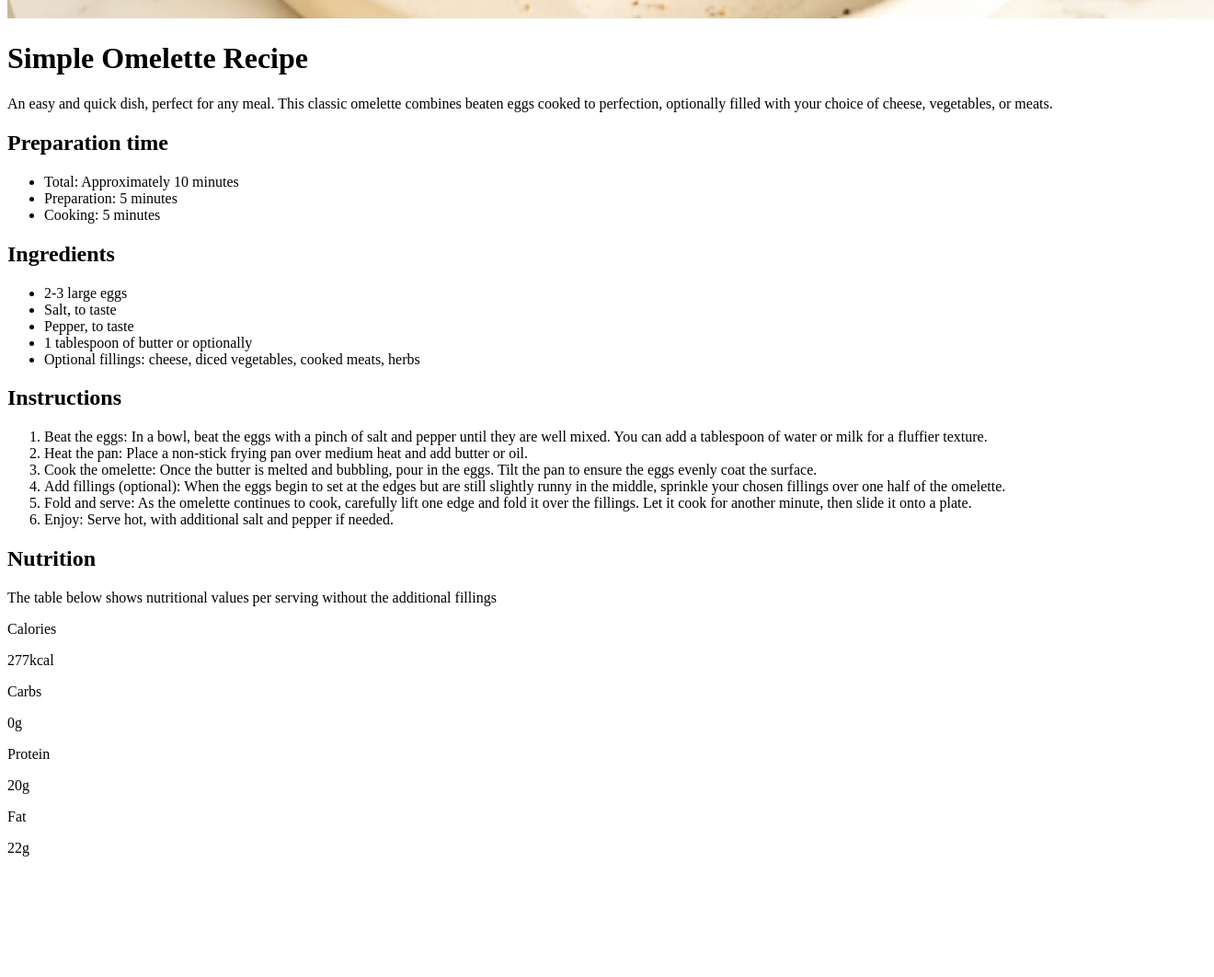
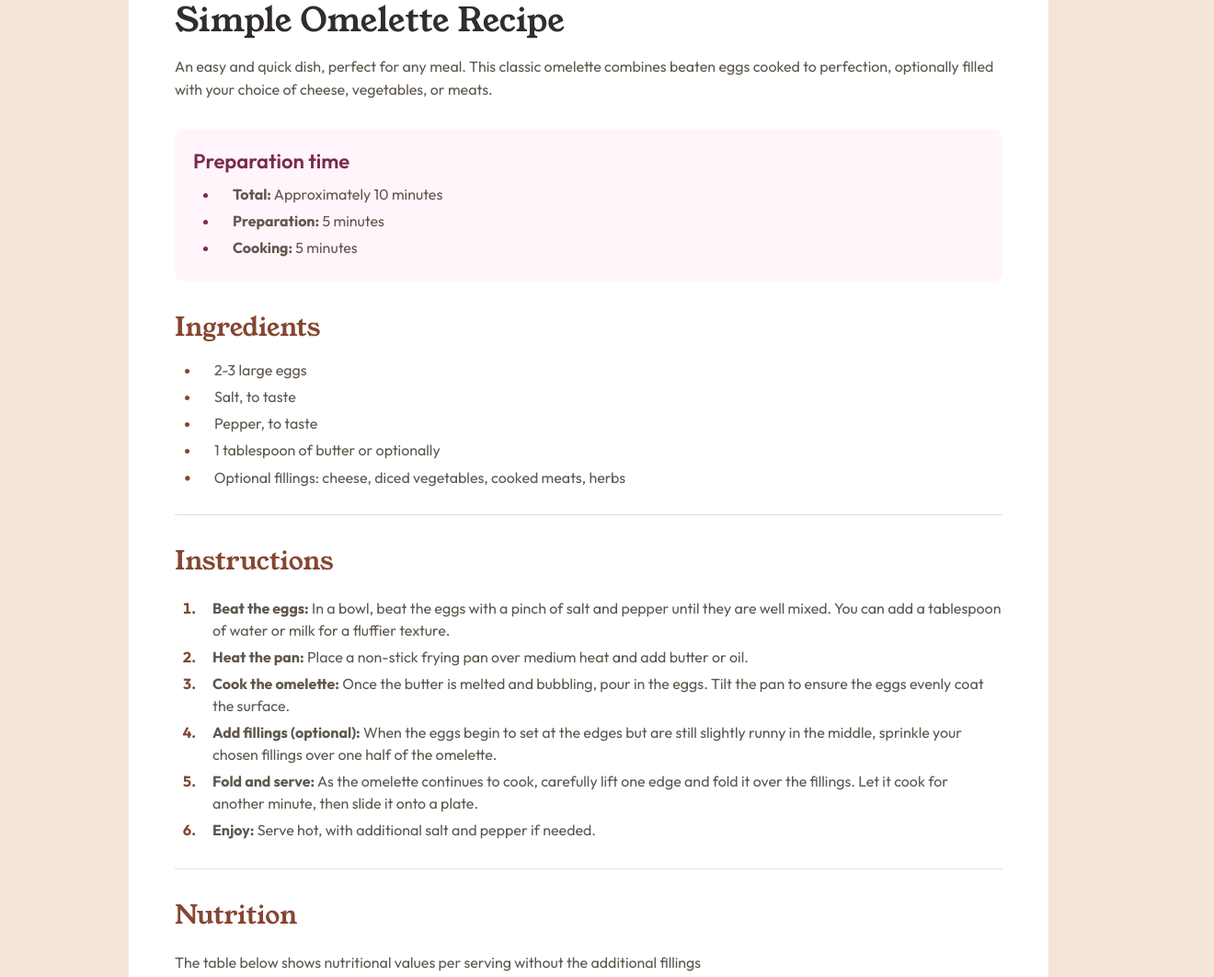
Before and after one commit to Pogo182028/Recipe-Page, a plain HTML site: page index.html in a window 1280 px wide. Shown: the part 588-1650 px from the top of the page at 92% size, 1320 px wide, since content can reach past the window. Before the commit the page ends 1535 px from the top, so only its background shows below. Drawn offline with Linux system fonts and the light colour scheme.

Commit message:
Finishing the challenge. I add the styles, fonts and the classes

```diff
--- a/index.html
+++ b/index.html
@@ -9,56 +9,69 @@
       rel="icon"
       type="image/png"
       sizes="32x32"
-      href="./assets/images/favicon-32x32.png"
+      href="./images/favicon-32x32.png"
     />
+
+    <link rel="preconnect" href="https://fonts.googleapis.com" />
+    <link rel="preconnect" href="https://fonts.gstatic.com" crossorigin />
+    <link
+      href="https://fonts.googleapis.com/css2?family=Outfit:wght@100..900&family=Young+Serif&display=swap"
+      rel="stylesheet"
+    />
+
+    <link rel="stylesheet" href="./styles/styles.css" />
 
     <title>Frontend Mentor | Recipe page</title>
   </head>
   <body>
-    <main>
-      <header>
+    <main class="card">
       <img src="./images/image-omelette.jpeg" alt="image-omelette" />
+      <div class="container">
+        <header class="header">
           <h1>Simple Omelette Recipe</h1>
           <p>
             An easy and quick dish, perfect for any meal. This classic omelette
-          combines beaten eggs cooked to perfection, optionally filled with your
-          choice of cheese, vegetables, or meats.
+            combines beaten eggs cooked to perfection, optionally filled with
+            your choice of cheese, vegetables, or meats.
           </p>
         </header>
 
-      <section>
+        <section class="preparation-section">
           <h2>Preparation time</h2>
-        <ul>
+          <ul class="preparation-list">
             <li><span>Total:</span> Approximately 10 minutes</li>
             <li><span>Preparation:</span> 5 minutes</li>
             <li><span>Cooking:</span> 5 minutes</li>
           </ul>
         </section>
 
-      <section>
+        <section class="ingredients-section">
           <h2>Ingredients</h2>
-        <ul>
+          <ul class="ingredients-list">
             <li>2-3 large eggs</li>
             <li>Salt, to taste</li>
             <li>Pepper, to taste</li>
             <li>1 tablespoon of butter or optionally</li>
-          <li>
+          </ul>
+          <div>
+            <span>•</span>
+            <p>
               Optional fillings: cheese, diced vegetables, cooked meats, herbs
-          </li>
-        </ul>
+            </p>
+          </div>
         </section>
 
-      <section>
+        <section class="instructions-section">
           <h2>Instructions</h2>
           <ol>
             <li>
-            <span>Beat the eggs:</span> In a bowl, beat the eggs with a pinch of
-            salt and pepper until they are well mixed. You can add a tablespoon
-            of water or milk for a fluffier texture.
+              <span>Beat the eggs:</span> In a bowl, beat the eggs with a pinch
+              of salt and pepper until they are well mixed. You can add a
+              tablespoon of water or milk for a fluffier texture.
             </li>
             <li>
-            <span>Heat the pan:</span> Place a non-stick frying pan over medium
-            heat and add butter or oil.
+              <span>Heat the pan:</span> Place a non-stick frying pan over
+              medium heat and add butter or oil.
             </li>
             <li>
               <span>Cook the omelette:</span> Once the butter is melted and
@@ -66,9 +79,9 @@
               coat the surface.
             </li>
             <li>
-            <span>Add fillings (optional):</span> When the eggs begin to set at
-            the edges but are still slightly runny in the middle, sprinkle your
-            chosen fillings over one half of the omelette.
+              <span>Add fillings (optional):</span> When the eggs begin to set
+              at the edges but are still slightly runny in the middle, sprinkle
+              your chosen fillings over one half of the omelette.
             </li>
             <li>
               <span>Fold and serve:</span> As the omelette continues to cook,
@@ -81,31 +94,33 @@
             </li>
           </ol>
         </section>
-      <section>
-        <h2>Nutrition</h2>
-        <p>
+
+        <section class="nutrition-section">
+          <h2 class="nutrition-section__title">Nutrition</h2>
+          <p class="nutrition-section__description">
             The table below shows nutritional values per serving without the
             additional fillings
           </p>
-        <div>
-          <div>
-            <p>Calories</p>
-            <p>277kcal</p>
+          <div class="">
+            <div class="nutrition-item">
+              <p class="nutrition-item__label">Calories</p>
+              <p class="nutrition-item__value">277kcal</p>
             </div>
-          <div>
-            <p>Carbs</p>
-            <p>0g</p>
+            <div class="nutrition-item">
+              <p class="nutrition-item__label">Carbs</p>
+              <p class="nutrition-item__value">0g</p>
             </div>
-          <div>
-            <p>Protein</p>
-            <p>20g</p>
+            <div class="nutrition-item">
+              <p class="nutrition-item__label">Protein</p>
+              <p class="nutrition-item__value">20g</p>
             </div>
-          <div>
-            <p>Fat</p>
-            <p>22g</p>
+            <div class="nutrition-item">
+              <p class="nutrition-item__label">Fat</p>
+              <p class="nutrition-item__value">22g</p>
             </div>
           </div>
         </section>
+      </div>
     </main>
   </body>
 </html>
--- /dev/null
+++ b/styles/styles.css
@@ -0,0 +1,247 @@
+:root {
+  --font-young-serif: "Young Serif", serif;
+  --font-outfit: "Outfit", serif;
+  --size-paragraph: 1.6rem;
+
+  --white: hsl(0, 0%, 100%);
+  --Stone-100: hsl(30, 54%, 90%);
+  --Stone-150: hsl(30, 18%, 87%);
+  --Stone-600: hsl(30, 10%, 34%);
+  --Stone-900: hsl(24, 5%, 18%);
+  --Brown-800: hsl(14, 45%, 36%);
+  --Rose-800: hsl(332, 51%, 32%);
+  --Rose-50: hsl(330, 100%, 98%);
+}
+
+/* *Globals* */
+
+html {
+  font-size: 62.5%;
+  box-sizing: border-box;
+}
+
+*,
+*::after,
+*::before {
+  box-sizing: inherit;
+  margin: 0;
+}
+
+body {
+  font-family: var(--font-outfit);
+  font-size: var(--size-paragraph);
+  color: var(--Stone-900);
+  background-color: var(--white);
+}
+
+h1 {
+  font-family: var(--font-young-serif);
+  font-size: 3.6rem;
+  color: var(--Stone-900);
+  font-weight: 500;
+}
+
+h2 {
+  font-family: var(--font-young-serif);
+  font-size: 2.8rem;
+  color: var(--Brown-800);
+  font-weight: 500;
+}
+
+img {
+  max-width: 100%;
+  height: auto;
+  display: block;
+}
+
+p {
+  color: var(--Stone-600);
+  line-height: 1.6;
+}
+
+span {
+  font-weight: 700;
+  color: var(--Stone-600);
+}
+
+li {
+  color: var(--Stone-600);
+  line-height: 1.5;
+}
+
+.container {
+  max-width: min(100rem, 85%);
+  margin: 0 auto;
+}
+
+/* *Media Querie* */
+
+@media (min-width: 769px) {
+  body {
+    background-color: var(--Stone-100);
+  }
+  .card {
+    display: flex;
+    flex-direction: column;
+    align-items: center;
+    background-color: var(--white);
+    border-radius: 2rem;
+    max-width: min(100rem, 85%);
+    margin: 10rem auto;
+  }
+
+  .card img {
+    max-width: min(100rem, 90%);
+    margin: 5rem auto;
+    border-radius: 1rem;
+  }
+
+  .container {
+    max-width: min(100rem, 90%);
+    margin: 0 auto;
+  }
+}
+
+/* *Header* */
+
+.card img {
+  margin-bottom: 3rem;
+}
+
+.header {
+  margin-bottom: 3rem;
+}
+
+.header h1 {
+  line-height: 1;
+  margin-bottom: 2rem;
+}
+
+/* *Preparation Section* */
+
+.preparation-section {
+  background-color: var(--Rose-50);
+  padding: 2rem;
+  border-radius: 1rem;
+  margin-bottom: 3rem;
+}
+
+.preparation-section h2 {
+  color: var(--Rose-800);
+  font-family: var(--font-outfit);
+  font-size: 2.2rem;
+  font-weight: 600;
+  margin-bottom: 1rem;
+}
+
+.preparation-section ul {
+  padding-left: 2.8rem;
+}
+
+.preparation-section li::marker {
+  color: var(--Rose-800);
+}
+
+.preparation-section li {
+  margin-bottom: .5rem;
+  text-indent: 1.5rem;
+}
+
+/* *Ingredients Section* */
+
+.ingredients-section {
+  border-bottom: 1px solid var(--Stone-150);
+  padding-bottom: 2.5rem;
+  margin-bottom: 3rem;
+}
+
+.ingredients-section h2 {
+  margin-bottom: 1.5rem;
+}
+
+.ingredients-section ul {
+  padding-left: 2.8rem;
+}
+
+.ingredients-section li::marker {
+  color: var(--Brown-800);
+}
+
+.ingredients-section li {
+  margin-bottom: .5rem;
+  text-indent: 1.5rem;
+}
+
+.ingredients-section div{
+  display: flex;
+  align-items: center;
+  gap: 2.5rem;
+  padding-left: 1rem;
+}
+
+.ingredients-section span {
+  font-size: 2.2rem;
+  color: var(--Brown-800);
+}
+
+/* *Instructions Section* */
+
+.instructions-section {
+  border-bottom: 1px solid var(--Stone-150);
+  padding-bottom: 2.5rem;
+  margin-bottom: 3rem;
+}
+
+.instructions-section h2 {
+  margin-bottom: 2rem;
+}
+
+.instructions-section ol {
+  padding-left: 2.6rem;
+}
+
+.instructions-section li::marker {
+  color: var(--Brown-800);
+  font-family: var(--font-outfit);
+  font-weight: 700;
+}
+
+.instructions-section li {
+  margin-bottom: .5rem;
+  padding-left: 1.5rem;
+}
+
+/* *Nutrition Section* */
+
+.nutrition-section {
+  margin-bottom: 3rem;
+}
+
+.nutrition-section__title {
+  margin-bottom: 2rem;
+}
+
+.nutrition-section__description {
+  margin-bottom: 2rem;
+}
+
+.nutrition-item {
+  display: grid;
+  grid-template-columns: 55% 45%;
+  border-bottom: 1px solid var(--Stone-150);
+  padding: 1.5rem 0;
+}
+
+.nutrition-item:last-child {
+  border-bottom: none;
+}
+
+.nutrition-item__label {
+  margin-left: 4rem;
+  font-weight: 500;
+}
+
+.nutrition-item__value {
+  color: var(--Brown-800);
+  font-weight: 700;
+}
```
Also changed, not shown: 1 other file. Lines whose indentation alone changed are shown as unchanged.
